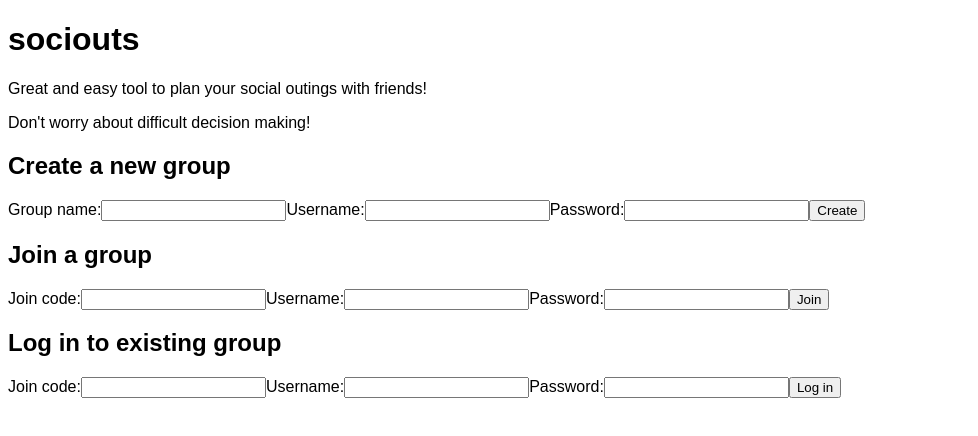
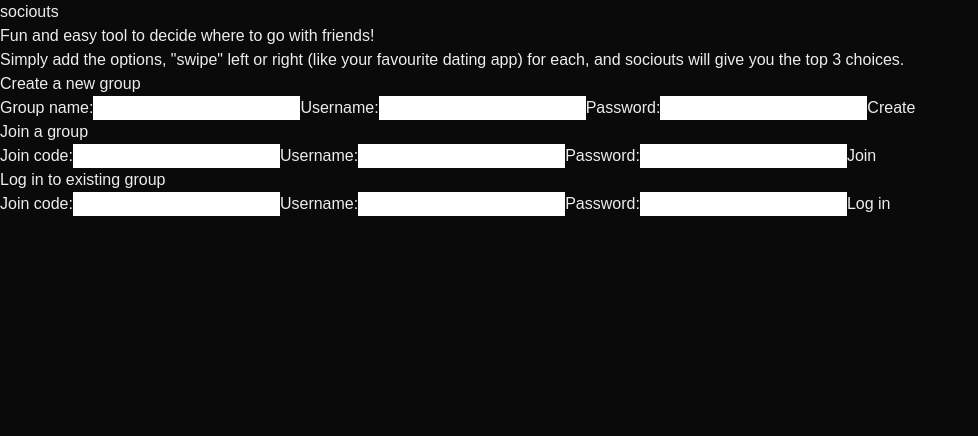
Before and after one commit to lilly-g/codejam14, a Next.js app in the folder frontend/: page / in a window 1280 px wide. Shown: the top 436 px of the page, without its empty margins (0-978 px from the left). Built offline with nearby package versions, Linux system fonts and the light colour scheme.

Commit message:
split home page into components

```diff
--- a/frontend/src/app/globals.css
+++ b/frontend/src/app/globals.css
@@ -1,21 +1,21 @@
 /* imports default tailwind css styles */
-/*@tailwind base;
+@tailwind base;
 @tailwind components;
 @tailwind utilities;
-*/
 
 
-/* :root {
+
+:root {
   --background: #ffffff;
   --foreground: #171717;
 }
 
-@media (prefers-color-scheme: dark) {
+@media (prefers-color-scheme: light) {
   :root {
     --background: #0a0a0a;
     --foreground: #ededed;
   }
-} */
+}
 
 body {
   color: var(--foreground);
--- a/frontend/src/app/page.js
+++ b/frontend/src/app/page.js
@@ -1,61 +1,26 @@
 'use client'
 import React from "react";
-import { useActionState } from "react";
-import { submitFormNew, submitFormJoin, submitFormLogin } from "./actions";
+
+// components
+import NewOutingForm from "@/components/NewOutingForm";
+import NewUserForm  from "@/components/NewUserForm";
+import LoginForm from "@/components/LoginForm";
 
 export default function Page() {
-    const [messageNew, formActionNew, isPendingNew] = useActionState(submitFormNew, "");
-    const [messageJoin, formActionJoin, isPendingJoin] = useActionState(submitFormJoin, "");
-    const [messageLogin, formActionLogin, isPendingLogin] = useActionState(submitFormLogin, "");
 
     return (
         <div>
-            <div>
-                <h1>sociouts</h1>
+            <div id="left">
+                <h1 id="title">sociouts</h1>
 
-                <p>Great and easy tool to plan your social outings with friends!</p>
-                <p>Don't worry about difficult decision making!</p>
+                <p>Fun and easy tool to decide where to go with friends!</p>
+                <p>Simply add the options, "swipe" left or right (like your favourite dating app) for each, and sociouts will give you the top 3 choices.</p>
 
             </div>
 
-            <div>
-                <h2>Create a new group</h2>
-                <form  action={formActionNew}>
-                    <label htmlFor="new-group-name">Group name:</label>
-                    <input type="text" id="new-group-name" name="new-group-name"></input>
-                    <label htmlFor="new-admin-name">Username:</label>
-                    <input type="text" id="new-admin-name" name="new-admin-name"></input>
-                    <label htmlFor="new-admin-pass">Password:</label>
-                    <input type="text" id="new-admin-pass" name="new-admin-pass"></input>
-                    <input type="submit" value="Create" />
-                </form>
-            </div>
-
-            <div>
-                <h2>Join a group</h2>
-                <form  action={formActionJoin}>
-                    <label htmlFor="join-code">Join code:</label>
-                    <input type="text" id="join-code" name="join-code"></input>
-                    <label htmlFor="new-user-name">Username:</label>
-                    <input type="text" id="new-user-name" name="new-user-name"></input>
-                    <label htmlFor="new-user-pass">Password:</label>
-                    <input type="text" id="new-user-pass" name="new-user-pass"></input>
-                    <input type="submit" value="Join" />
-                </form>
-            </div>
-
-            <div>
-                <h2>Log in to existing group</h2>
-                <form action={formActionLogin}>
-                    <label htmlFor="group-code">Join code:</label>
-                    <input type="text" id="group-code" name="group-code"></input>
-                    <label htmlFor="name">Username:</label>
-                    <input type="text" id="name" name="name"></input>
-                    <label htmlFor="pass">Password:</label>
-                    <input type="text" id="pass" name="pass"></input>
-                    <input type="submit" value="Log in" />
-                </form>
-            </div>
+        <NewOutingForm />
+        <NewUserForm />
+        <LoginForm />
 
         </div>
     );
--- /dev/null
+++ b/frontend/src/components/LoginForm.js
@@ -0,0 +1,22 @@
+import { useActionState } from "react";
+import { submitFormLogin } from "../app/actions";
+
+export default function LoginForm() {
+
+    const [messageLogin, formActionLogin, isPendingLogin] = useActionState(submitFormLogin, "");
+
+    return (
+        <div>
+            <h2>Log in to existing group</h2>
+            <form action={formActionLogin}>
+                <label htmlFor="group-code">Join code:</label>
+                <input type="text" id="group-code" name="group-code"></input>
+                <label htmlFor="name">Username:</label>
+                <input type="text" id="name" name="name"></input>
+                <label htmlFor="pass">Password:</label>
+                <input type="text" id="pass" name="pass"></input>
+                <input type="submit" value="Log in" />
+            </form>
+        </div>
+    )
+}
--- /dev/null
+++ b/frontend/src/components/NewOutingForm.js
@@ -0,0 +1,22 @@
+import { useActionState } from "react";
+import { submitFormNew } from "../app/actions";
+
+export default function NewOuting() {
+
+    const [messageNew, formActionNew, isPendingNew] = useActionState(submitFormNew, "");
+
+    return (
+        <div>
+            <h2>Create a new group</h2>
+            <form action={formActionNew}>
+                <label htmlFor="new-group-name">Group name:</label>
+                <input type="text" id="new-group-name" name="new-group-name"></input>
+                <label htmlFor="new-admin-name">Username:</label>
+                <input type="text" id="new-admin-name" name="new-admin-name"></input>
+                <label htmlFor="new-admin-pass">Password:</label>
+                <input type="text" id="new-admin-pass" name="new-admin-pass"></input>
+                <input type="submit" value="Create" />
+            </form>
+        </div>
+    )
+}
--- /dev/null
+++ b/frontend/src/components/NewUserForm.js
@@ -0,0 +1,22 @@
+import { useActionState } from "react";
+import { submitFormJoin } from "../app/actions";
+
+export default function NewUserForm() {
+
+    const [messageJoin, formActionJoin, isPendingJoin] = useActionState(submitFormJoin, "");
+
+    return (
+        <div>
+            <h2>Join a group</h2>
+            <form action={formActionJoin}>
+                <label htmlFor="join-code">Join code:</label>
+                <input type="text" id="join-code" name="join-code"></input>
+                <label htmlFor="new-user-name">Username:</label>
+                <input type="text" id="new-user-name" name="new-user-name"></input>
+                <label htmlFor="new-user-pass">Password:</label>
+                <input type="text" id="new-user-pass" name="new-user-pass"></input>
+                <input type="submit" value="Join" />
+            </form>
+        </div>
+    )
+}
```
